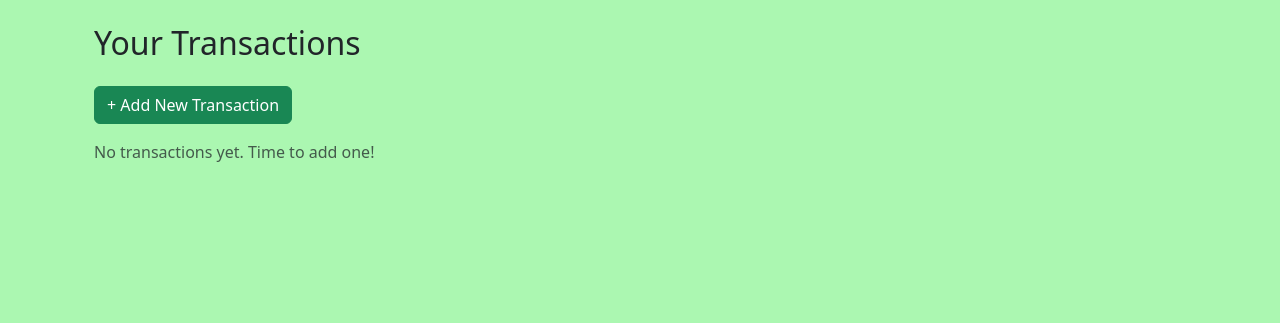
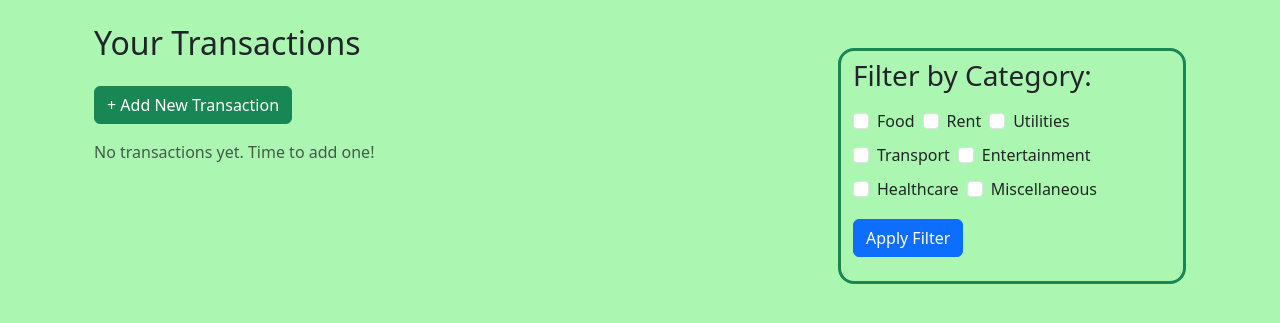
Before and after one commit to imermigkas3/MoneyParce, a Django app: page /transactions/ in a window 1280 px wide. Shown: the part 106-429 px from the top of the page. Run offline with Django 5.2, Linux system fonts and the light colour scheme; the visitor is signed in with stand-in values (Sample User, id 1); data that the repository does not hold is empty.

Commit message:
adding filter for transactions

```diff
--- a/transactions/templates/transactions/transaction_list.html
+++ b/transactions/templates/transactions/transaction_list.html
@@ -2,6 +2,8 @@
 {% block content %}
 
 <div class="container mt-4">
+  <div class="row">
+  <div class="col-8">
   <h2 class="mb-4">Your Transactions</h2>
 
   <a href="{% url 'add_transaction' %}" class="btn btn-success mb-3">+ Add New Transaction</a>
@@ -33,6 +35,28 @@
   {% else %}
     <p class="text-muted">No transactions yet. Time to add one!</p>
   {% endif %}
+  </div>
+  <div class="col-4">
+    <div class="container mt-4 border border-success border-3 rounded-4">
+    <form method="get" class="mb-4">
+    <label class="form-label h3 mt-2 mb-3">Filter by Category:</label>
+    <div class="d-flex flex-wrap gap-2">
+    {% for code, name in category_choices %}
+      <div class="form-check">
+        <input class="form-check-input" type="checkbox" name="category" value="{{ code }}"
+               id="cat_{{ code }}"
+               {% if code in selected_categories %}checked{% endif %}>
+        <label class="form-check-label" for="cat_{{ code }}">{{ name }}</label>
+      </div>
+    {% endfor %}
+    </div>
+    <button type="submit" class="btn btn-primary mt-3">Apply Filter</button>
+  </form>
+  </div>
+  </div>
+  </div>
 </div>
 
+
+
 {% endblock %}
--- a/transactions/views.py
+++ b/transactions/views.py
@@ -17,10 +17,30 @@ def add_transaction(request):
         form = TransactionForm()
     return render(request, 'transactions/add_transaction.html', {'form': form})
 
+CATEGORY_CHOICES = [
+    ('FOOD', 'Food'),
+    ('RENT', 'Rent'),
+    ('UTIL', 'Utilities'),
+    ('TRAN', 'Transport'),
+    ('ENTR', 'Entertainment'),
+    ('HEAL', 'Healthcare'),
+    ('MISC', 'Miscellaneous'),
+]
+
 @login_required
 def transaction_list(request):
-    transactions = Transaction.objects.filter(user=request.user).order_by('-date')
-    return render(request, 'transactions/transaction_list.html', {'transactions': transactions})
+    selected_categories = request.GET.getlist('category')
+    if selected_categories:
+        transactions = Transaction.objects.filter(category__in=selected_categories)
+    else:
+        transactions = Transaction.objects.all()
+
+    context = {
+        'transactions': transactions,
+        'category_choices': CATEGORY_CHOICES,
+        'selected_categories': selected_categories
+    }
+    return render(request, 'transactions/transaction_list.html', context)
 
 @login_required
 def edit_transaction(request, pk):
```
